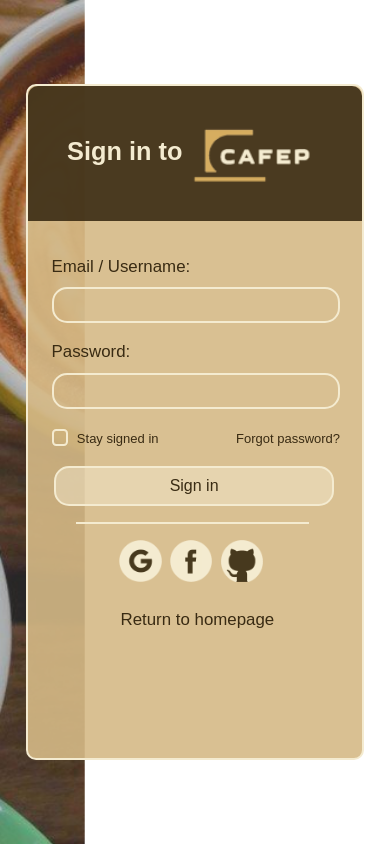
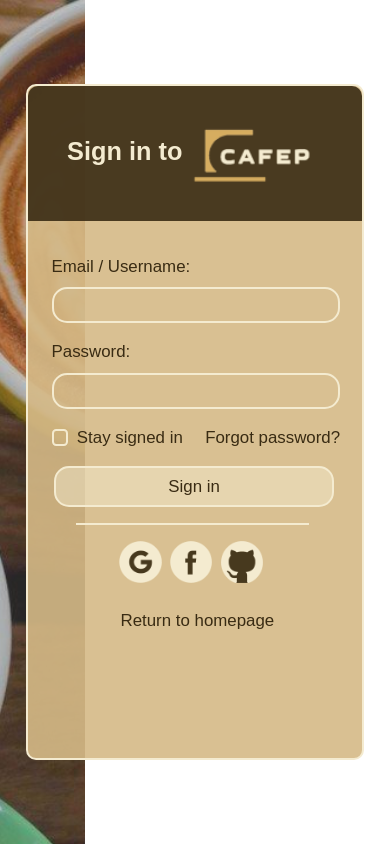
Before and after one commit to PlotChat/cafep-website, a plain HTML site: page account.html in a window 390 px wide. Drawn offline with nearby package versions, Linux system fonts and the light colour scheme.

Commit message:
small changes

```diff
--- a/account.html
+++ b/account.html
@@ -8,7 +8,7 @@
   <link rel="stylesheet" href="https://cdnjs.cloudflare.com/ajax/libs/font-awesome/4.7.0/css/font-awesome.min.css">
   <title>coffeeshop</title>
 </head>
-<body>
+<body style="overflow:hidden;">
   <script src="https://cdn.jsdelivr.net/npm/bootstrap@5.3.0/dist/js/bootstrap.bundle.min.js" integrity="sha384-geWF76RCwLtnZ8qwWowPQNguL3RmwHVBC9FhGdlKrxdiJJigb/j/68SIy3Te4Bkz" crossorigin="anonymous"></script>
   <img src="images/accountbg.jpg" id="accountbg">
   <div class="mx-auto my-auto accountcontainer">
@@ -27,14 +27,14 @@
       <div class="remember">
         <div class="mb-3 form-check">
           <input type="checkbox" class="form-check-input rememberbox" id="rememberbox">
-          <label class="form-check-label" style="font-size:13px" for="rememberbox">Stay signed in</label>
+          <label class="form-check-label" style="font-size:2vh" for="rememberbox">Stay signed in</label>
         </div>
         <div class="accountforgot">
-          <a href="#">Forgot password?</a>
+          <a href="#" style="font-size:2vh">Forgot password?</a>
         </div>
       </div>
       <div class="text-center" style="margin-left:-6%;">
-        <button type="button" data-bs-toggle="modal" data-bs-target="#accountModal" class="btn btn-primary signinBtn">Sign in</button>
+        <button type="button" style="font-size:2vh;" data-bs-toggle="modal" data-bs-target="#accountModal" class="btn btn-primary signinBtn">Sign in</button>
       </div>
       <div class="modal fade" id="accountModal" tabindex="-1" aria-labelledby="accountModalLabel" aria-hidden="true">
         <div class="modal-dialog">
```
Also changed, not shown: app.html (+1 -1 lines).
